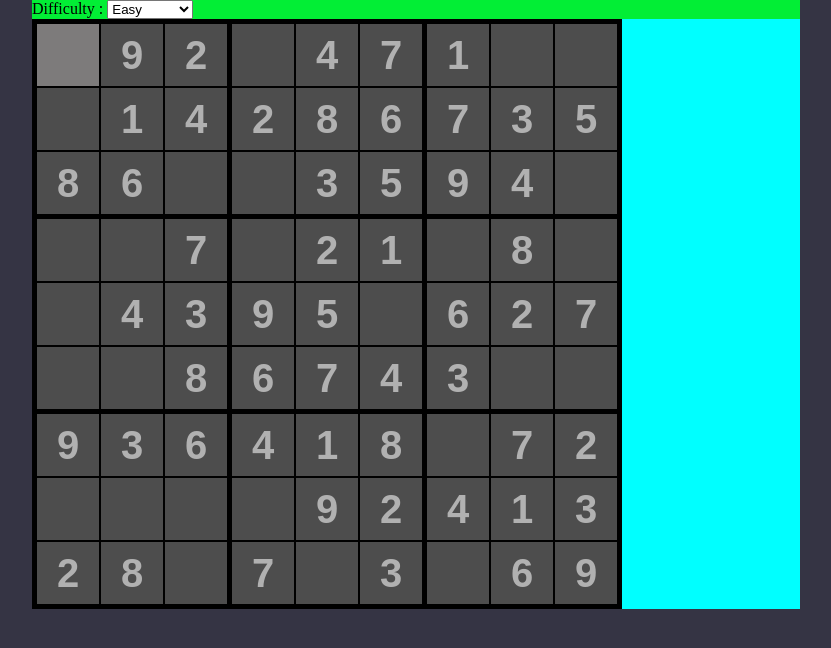
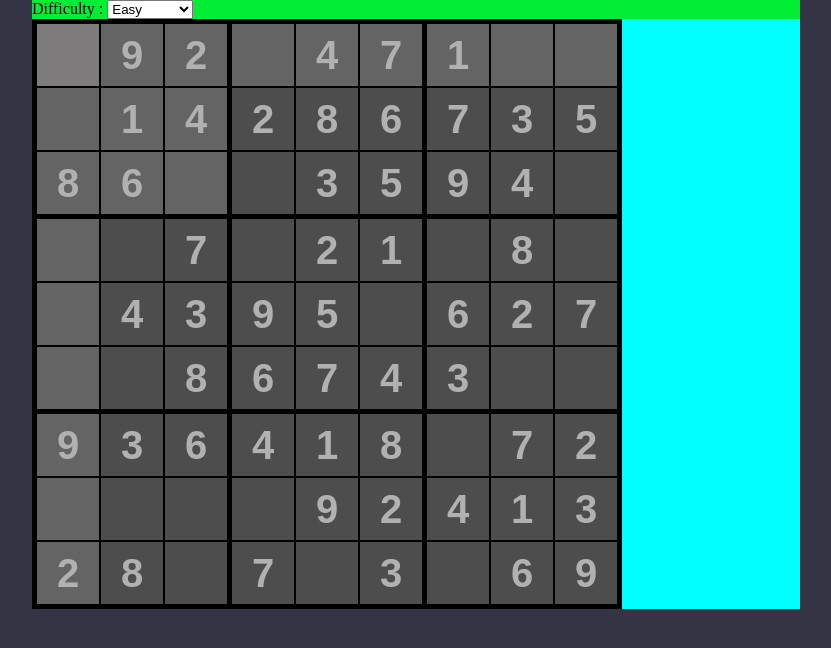
Before and after one commit to ZIRTR0X/Sudoku, a plain HTML site: page index.html in a window 1280 px wide. Both pictures are taken after a click on the element 290 px from the left and 53 px from the top of the page. Shown: the whole page, without its empty margins (224-1055 px from the left). Drawn offline with Linux system fonts and the light colour scheme.

Commit message:
Adding help: highlighting rows, columns and groups

```diff
--- a/public/css/style.css
+++ b/public/css/style.css
@@ -25,6 +25,10 @@ header {
 
 .unselected {
     background-color: rgb(77, 77, 77);
+}
+
+.colorhelp {
+    background-color: rgb(100, 100, 100);
 }
 
 /* End style of the boxe */
--- a/public/js/gridBox.js
+++ b/public/js/gridBox.js
@@ -4,7 +4,38 @@ function unselectBoxes(boxe){
     boxe.forEach(function(box){
         if(box.classList.contains("selected")){
             box.classList.remove("selected");
-            box.classList.add("unselected");
+        }
+        if(box.classList.contains("colorhelp")){
+            box.classList.remove("colorhelp");
+        }
+        box.classList.add("unselected");
+
+    });
+}
+
+function rowSelectBoxes(row){
+    boxe.forEach(function(box){
+        if(box.classList.contains(row) && !box.classList.contains("selected")){
+            box.classList.remove("unselected");
+            box.classList.add("colorhelp");
+        }
+    });
+}
+
+function columnSelectBoxes(column){
+    boxe.forEach(function(box){
+        if(box.classList.contains(column) && !box.classList.contains("selected")){
+            box.classList.remove("unselected");
+            box.classList.add("colorhelp");
+        }
+    });
+}
+
+function groupSelectBoxes(group){
+    boxe.forEach(function(box){
+        if(box.classList.contains(group) && !box.classList.contains("selected")){
+            box.classList.remove("unselected");
+            box.classList.add("colorhelp");
         }
     });
 }
@@ -14,5 +45,11 @@ boxe.forEach(function(box){
         unselectBoxes(boxe);
         box.classList.remove("unselected");
         box.classList.add("selected");
+        let row = box.classList[0];
+        let group = box.classList[1];
+        let column = box.classList[2];
+        rowSelectBoxes(row);
+        groupSelectBoxes(group);
+        columnSelectBoxes(column);
     });
 });
```
